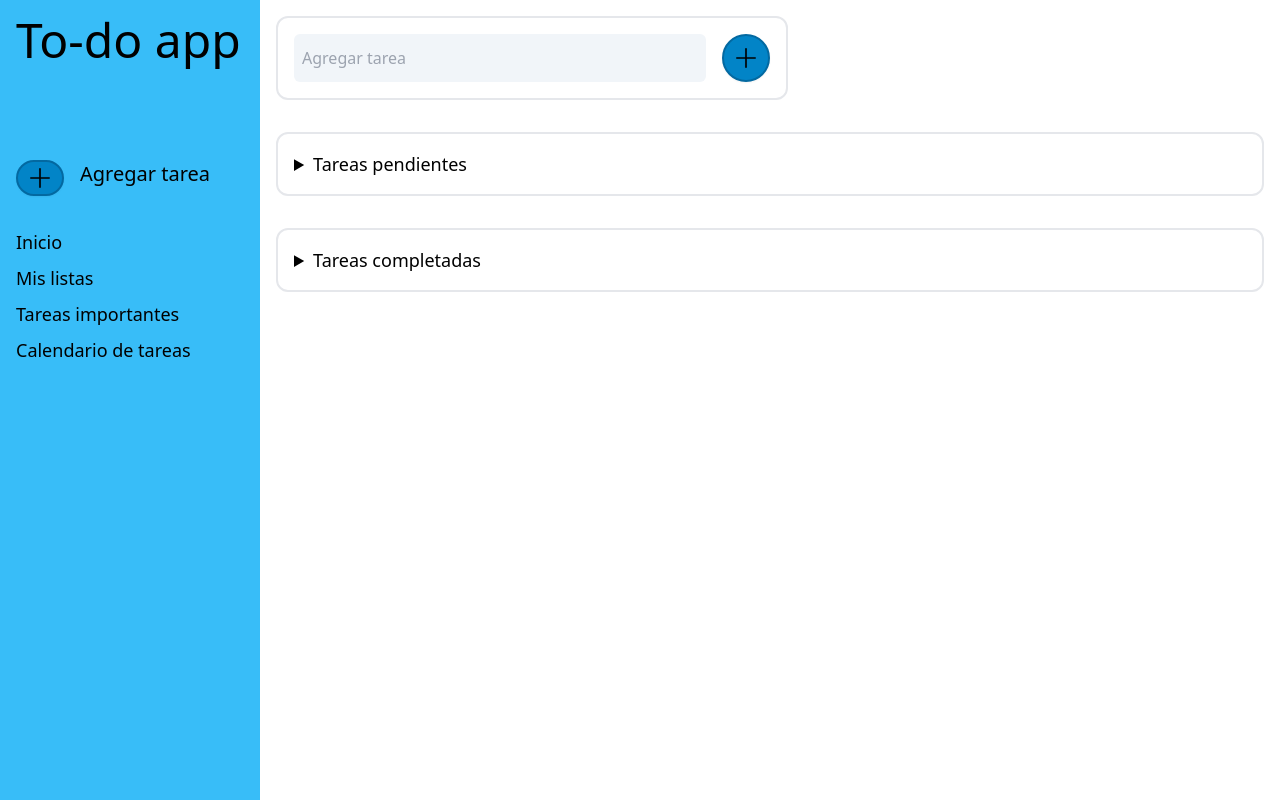
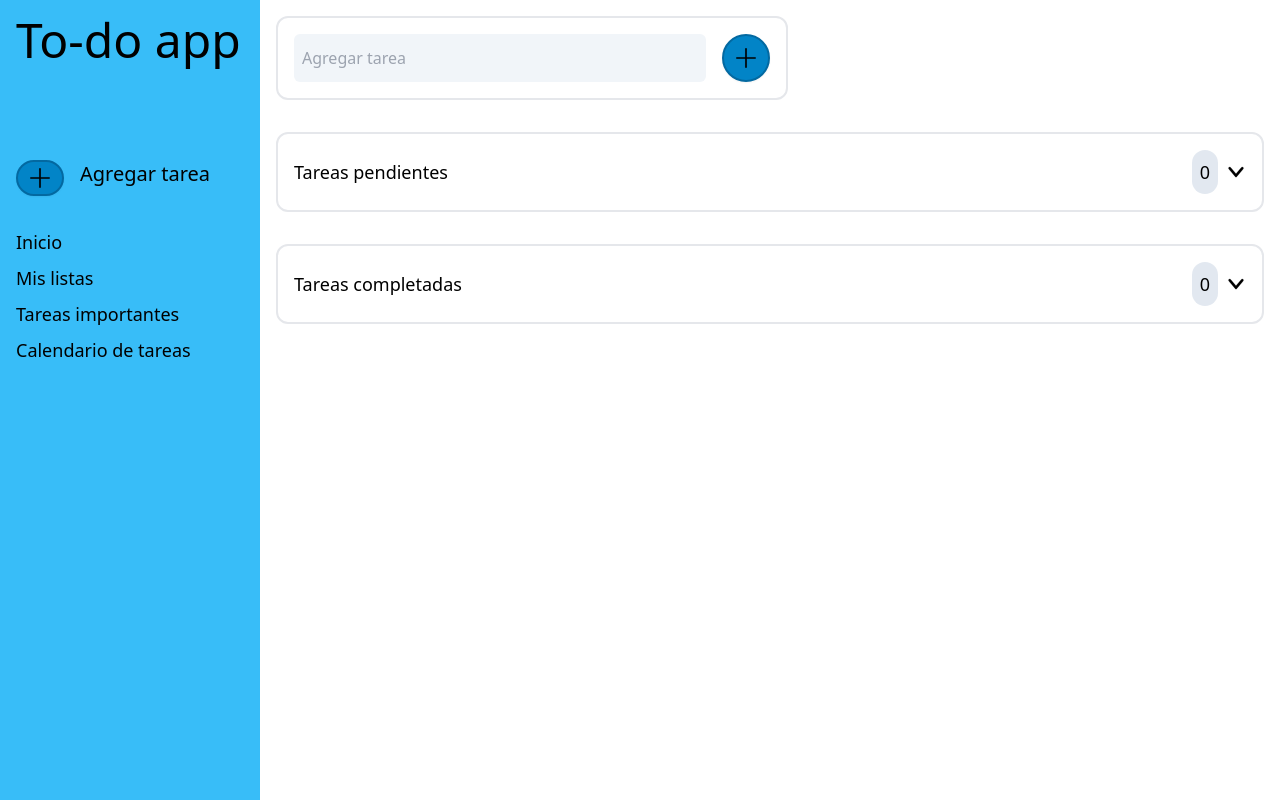
Before and after one commit to GGNahuel/PruebaTecnicaFrontend_Vitio, a React (Vite) app: page / in a window 1280 px wide. Built offline with nearby package versions, Linux system fonts and the light colour scheme.

Commit message:
add icons to details summary, and animation in openIcon

```diff
--- a/src/components/Button.tsx
+++ b/src/components/Button.tsx
@@ -11,7 +11,7 @@ export default function Button({children, additionalClasses, variant = "normal",
       "bg-red-700 text-white hover:bg-red-600 active:bg-red-800 border-red-800"
     : variant == "success" ?
       "bg-green-600 text-black hover:bg-green-500 active:bg-green-700 border-green-700"
-    :"text-black hover:bg-slate-100 active:bg-slate-300 border-slate-300"
+    :"text-black bg-white hover:bg-slate-100 active:bg-slate-300 border-slate-300"
   const classes = `
     flex justify-center items-center ${rounded ? "rounded-full" : "rounded-md"} px-3 py-1.5 text-sm/6 font-semibold shadow-sm
     focus-visible:outline focus-visible:outline-2 focus-visible:outline-offset-2 focus-visible:outline-sky-600
--- a/src/components/Icons.tsx
+++ b/src/components/Icons.tsx
@@ -84,9 +84,9 @@ export function MenuIcon() {
   )
 }
 
-export function BackIcon() {
+export function BackIcon({rotate = 0} : {rotate?: number}) {
   return (
-    <svg className="icon" fill="#000000" viewBox="0 0 96 96" xmlns="http://www.w3.org/2000/svg">
+    <svg className="icon transition" fill="#000000" viewBox="0 0 96 96" xmlns="http://www.w3.org/2000/svg" transform={`rotate(${rotate})`}>
       <g id="SVGRepo_bgCarrier" strokeWidth="0"></g>
       <g id="SVGRepo_tracerCarrier" strokeLinecap="round" strokeLinejoin="round"></g>
       <g id="SVGRepo_iconCarrier"> <title></title>
--- a/src/components/TaskGroup.tsx
+++ b/src/components/TaskGroup.tsx
@@ -1,22 +1,41 @@
-import { useRef, useState } from "react";
+import { useEffect, useRef, useState } from "react";
 import { TaskType } from "../types/TaskTypes";
 import Dialog from "./Dialog";
 import TaskForm from "./TaskForm";
 import { TaskItem } from "./TaskItem";
 import handleDialog from "../functions/handleDialog";
+import { BackIcon } from "./Icons";
 
 export function TaskGroup ({title, listOfTasks} : {title: string, listOfTasks: TaskType[]}) {
+  const [opened, setOpened] = useState(false)
   const [selectedTaskToEdit, setTaskToEdit] = useState<TaskType>()
   const dialogRef = useRef<HTMLDialogElement>(null)
+  const detailsRef = useRef<HTMLDetailsElement>(null)
 
   const handleShowEditDialog = (task: TaskType) => {
     setTaskToEdit(task)
     handleDialog(dialogRef)
   }
 
+  useEffect(() => {
+    const detailsElement = detailsRef.current
+
+    detailsElement?.addEventListener("toggle", () => setOpened(detailsElement.open))
+
+    return () => {
+      detailsElement?.removeEventListener('toggle', () => setOpened(detailsElement.open))
+    }
+  }, [])
+
   return (
-    <details className="w-full border-2 rounded-xl p-4">
-      <summary className="text-lg">{title}</summary>
+    <details className="w-full border-2 rounded-xl p-4" ref={detailsRef}>
+      <summary className="text-lg flex items-center justify-between">
+        {title}
+        <div className="flex gap-2 items-center">
+          <div className="p-2 aspect-square bg-slate-200 rounded-full box-border">{listOfTasks.length}</div>
+          <BackIcon rotate={opened ? -90 : 90} />
+        </div>
+      </summary>
       <Dialog handleDialog={() => handleDialog(dialogRef)} ref={dialogRef}
         headerChildren={
           <h2 className="text-2xl">Editar tarea</h2>
--- a/src/output.css
+++ b/src/output.css
@@ -632,17 +632,12 @@ table th, table td {
   min-width: 20rem;
 }
 
-.max-w-lg {
-  max-width: 32rem;
-}
-
 .max-w-full {
   max-width: 100%;
 }
 
-.max-w-max {
-  max-width: -moz-max-content;
-  max-width: max-content;
+.max-w-lg {
+  max-width: 32rem;
 }
 
 .grow {
@@ -655,6 +650,10 @@ table th, table td {
 
 .border-collapse {
   border-collapse: collapse;
+}
+
+.transform {
+  transform: translate(var(--tw-translate-x), var(--tw-translate-y)) rotate(var(--tw-rotate)) skewX(var(--tw-skew-x)) skewY(var(--tw-skew-y)) scaleX(var(--tw-scale-x)) scaleY(var(--tw-scale-y));
 }
 
 .cursor-pointer {
@@ -793,6 +792,11 @@ table th, table td {
   background-color: rgb(226 232 240 / var(--tw-bg-opacity, 1));
 }
 
+.bg-white {
+  --tw-bg-opacity: 1;
+  background-color: rgb(255 255 255 / var(--tw-bg-opacity, 1));
+}
+
 .p-2 {
   padding: 0.5rem;
 }
@@ -862,6 +866,14 @@ table th, table td {
   --tw-shadow: 0 1px 2px 0 rgb(0 0 0 / 0.05);
   --tw-shadow-colored: 0 1px 2px 0 var(--tw-shadow-color);
   box-shadow: var(--tw-ring-offset-shadow, 0 0 #0000), var(--tw-ring-shadow, 0 0 #0000), var(--tw-shadow);
+}
+
+.transition {
+  transition-property: color, background-color, border-color, text-decoration-color, fill, stroke, opacity, box-shadow, transform, filter, -webkit-backdrop-filter;
+  transition-property: color, background-color, border-color, text-decoration-color, fill, stroke, opacity, box-shadow, transform, filter, backdrop-filter;
+  transition-property: color, background-color, border-color, text-decoration-color, fill, stroke, opacity, box-shadow, transform, filter, backdrop-filter, -webkit-backdrop-filter;
+  transition-timing-function: cubic-bezier(0.4, 0, 0.2, 1);
+  transition-duration: 150ms;
 }
 
 .even\:bg-green-200:nth-child(even) {
```
